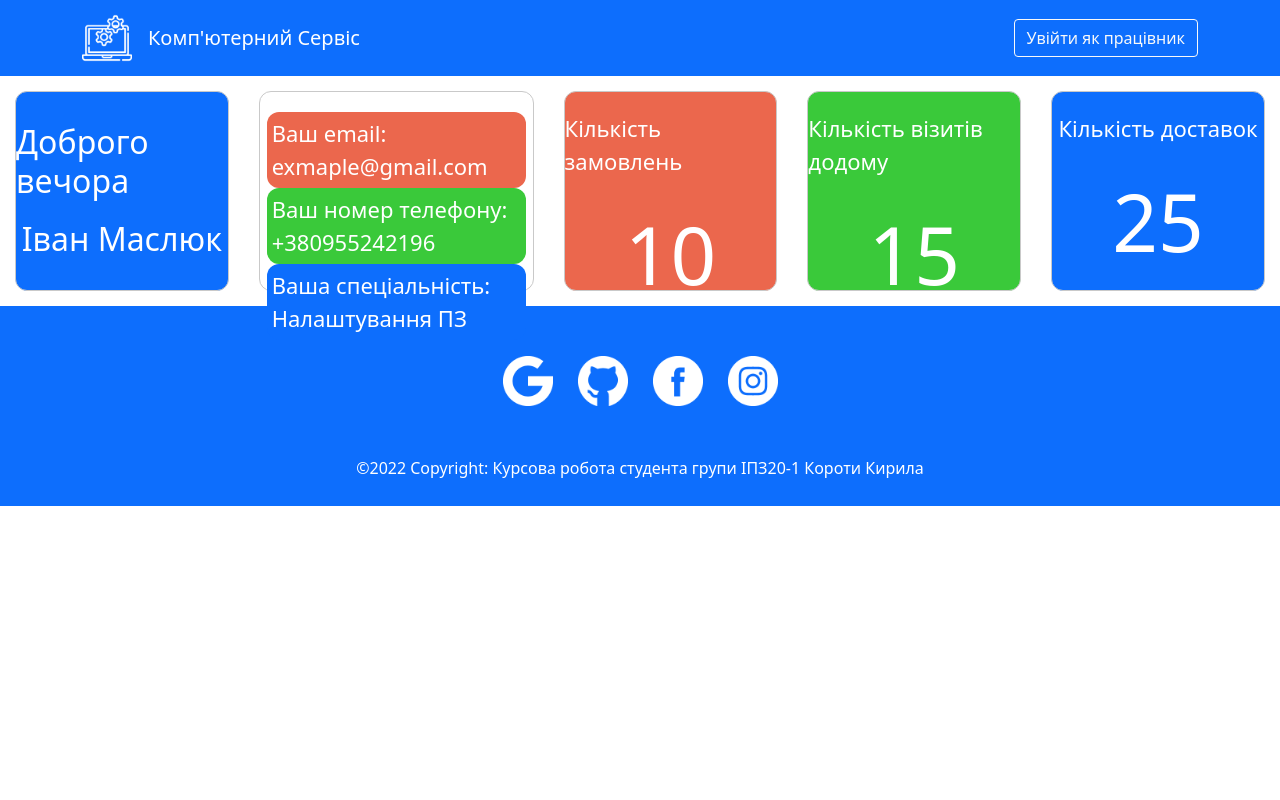
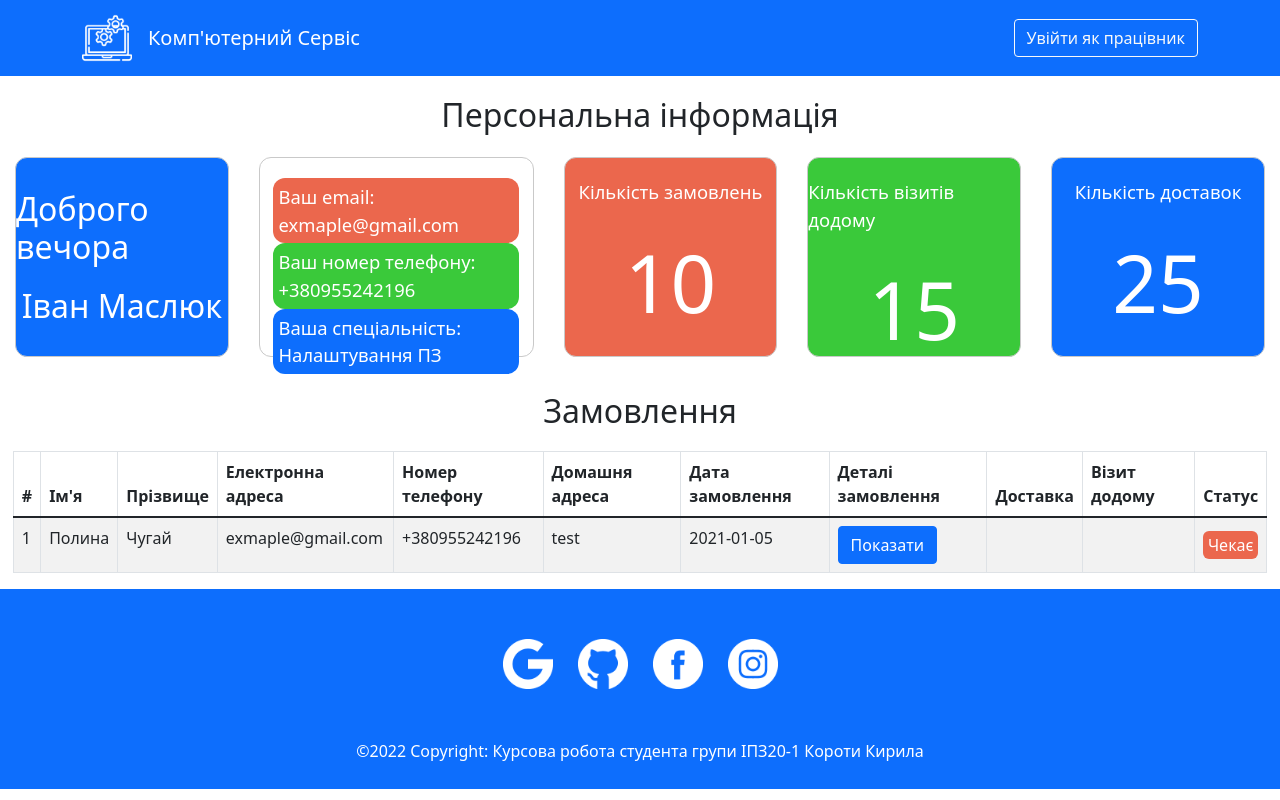
Before and after one commit to hipetech/CourseWork, a React (Create React App) app: page /servicemanPage in a window 1280 px wide. Built offline with nearby package versions, Linux system fonts and the light colour scheme.

Commit message:
Application table added;

```diff
--- a/package.json
+++ b/package.json
@@ -6,6 +6,7 @@
     "@testing-library/jest-dom": "^5.16.4",
     "@testing-library/react": "^13.2.0",
     "@testing-library/user-event": "^13.5.0",
+    "@types/react": "^18.0.9",
     "aos": "^3.0.0-beta.6",
     "bootstrap": "^5.1.3",
     "react": "^18.1.0",
--- /dev/null
+++ b/src/components/orderDetailsOverlay/orderDetailsOverlay.js
@@ -0,0 +1,43 @@
+
+import {Button, Overlay, Popover} from "react-bootstrap";
+import {useState} from "react";
+
+export const OrderDetailsOverlay = ({orderDetails}) => {
+    const [show, setShow] = useState(false);
+    const [target, setTarget] = useState(null);
+    let [buttonText, setButtonText] = useState('Показати')
+
+    const handleClick = (event) => {
+
+        if (buttonText === "Показати") {
+            setButtonText("Закрити");
+        } else {
+            setButtonText("Показати");
+        }
+
+        setShow(!show);
+        setTarget(event.target);
+    };
+
+    return (
+        <div>
+            <Button onClick={handleClick}>{buttonText}</Button>
+
+            <Overlay
+                show={show}
+                target={target}
+                placement="left"
+                containerPadding={20}
+            >
+                <Popover id="popover-contained">
+                    <Popover.Header as="h3">Деталі</Popover.Header>
+                    <Popover.Body>
+                        <p>
+                            {orderDetails}
+                        </p>
+                    </Popover.Body>
+                </Popover>
+            </Overlay>
+        </div>
+    );
+}
--- /dev/null
+++ b/src/components/userApplications/userApplications.css
@@ -0,0 +1,4 @@
+.applicationsTable {
+    width: 98% !important;
+    margin: 20px auto;
+}
--- /dev/null
+++ b/src/components/userApplications/userApplications.js
@@ -0,0 +1,66 @@
+import {Component} from "react";
+
+import "./userApplications.css"
+import {UserCard} from "../userCard/userCard";
+import {Table} from "react-bootstrap";
+
+export class UserApplications extends Component{
+    constructor(props) {
+        super(props);
+        this.state = {
+
+        }
+
+    }
+
+    render() {
+        return (
+            <>
+                <Table striped bordered hover className={"applicationsTable"}>
+                    <thead>
+                        <tr>
+                            <th>
+                                #
+                            </th>
+                            <th>
+                                Ім'я
+                            </th>
+                            <th>
+                                Прізвище
+                            </th>
+                            <th>
+                                Електронна адреса
+                            </th>
+                            <th>
+                                Номер телефону
+                            </th>
+                            <th>
+                                Домашня адреса
+                            </th>
+                            <th>
+                                Дата замовлення
+                            </th>
+                            <th>
+                                Деталі замовлення
+                            </th>
+                            <th>
+                                Доставка
+                            </th>
+                            <th>
+                                Візит додому
+                            </th>
+                            <th>
+                                Статус
+                            </th>
+                        </tr>
+                    </thead>
+                    <tbody>
+                        <UserCard cardData = {this.props.applications.application1}/>
+                    </tbody>
+                </Table>
+            </>
+        )
+    }
+
+
+}
--- /dev/null
+++ b/src/components/userCard/userCard.css
@@ -0,0 +1,24 @@
+.statusCard {
+    display: flex;
+    justify-content: center;
+    align-items: center;
+    border-radius: 6px;
+    color: white;
+    margin-top: 5px;
+}
+
+.statusCard > p {
+    margin: 2px;
+}
+
+.toDo {
+    background-color: #EB674D;
+}
+
+.inProgress {
+    background-color: #0D6EFD;
+}
+
+.done {
+    background-color: #4EC14E;
+}
--- /dev/null
+++ b/src/components/userCard/userCard.js
@@ -0,0 +1,93 @@
+import {Component} from "react";
+import {OrderDetailsOverlay} from '../orderDetailsOverlay/orderDetailsOverlay'
+import "./userCard.css"
+
+export class UserCard extends Component {
+    constructor(props) {
+        super(props);
+
+        this.state = {
+            status: this.props.cardData.status
+        }
+    }
+
+    orderStatusCheck = () =>{
+        if (this.state.status === 'to do'){
+            return (
+                <div className={"statusCard toDo"}>
+                    <p>
+                        Чекає
+                    </p>
+                </div>
+            )
+        } else if (this.state.status === 'in progress') {
+            return (
+                <div>
+                    <p className={"statusCard inProgress"}>
+                        Чекає
+                    </p>
+                </div>
+            )
+        } else if (this.state.status === 'done') {
+            return (
+                <div className={"statusCard done"}>
+                    <p>
+                        Виконано
+                    </p>
+                </div>
+            )
+        }
+    }
+
+
+    render() {
+        let {
+            firstName, lastName, email,
+            telNumber,
+            homeAddress,
+            applicationDate,
+            orderDetails,
+            delivery,
+            homeVisit
+        } = this.props.cardData
+        return (
+            <>
+                <tr>
+                    <td>
+                        1
+                    </td>
+                    <td>
+                        {firstName}
+                    </td>
+                    <td>
+                        {lastName}
+                    </td>
+                    <td>
+                        {email}
+                    </td>
+                    <td>
+                        {telNumber}
+                    </td>
+                    <td>
+                        {homeAddress}
+                    </td>
+                    <td>
+                        {applicationDate}
+                    </td>
+                    <td>
+                        <OrderDetailsOverlay orderDetails = {orderDetails}/>
+                    </td>
+                    <td>
+                        {delivery}
+                    </td>
+                    <td>
+                        {homeVisit}
+                    </td>
+                    <td>
+                        {this.orderStatusCheck()}
+                    </td>
+                </tr>
+            </>
+        )
+    }
+}
--- a/src/components/userInfo/userInfo.css
+++ b/src/components/userInfo/userInfo.css
@@ -43,7 +43,7 @@
     justify-content: space-between;
     align-items: center;
     font-weight: normal;
-    font-size: 22px;
+    font-size: 1.15rem;
     height: 80%;
     color: white;
 }
@@ -53,7 +53,7 @@
     justify-content: center;
     align-items: center;
     border-radius: 12px;
-    width: 95%;
+    width: 90%;
 }
 
 .item:hover {
--- a/src/pages/servicemanPage/servicemanPage.css
+++ b/src/pages/servicemanPage/servicemanPage.css
@@ -0,0 +1,5 @@
+.title {
+    display: flex;
+    justify-content: center;
+    margin-top: 20px;
+}
--- a/src/pages/servicemanPage/servicemanPage.js
+++ b/src/pages/servicemanPage/servicemanPage.js
@@ -1,6 +1,7 @@
 import {Component} from "react";
 import "./servicemanPage.css"
 import {UserInfo} from "../../components/userInfo/userInfo";
+import {UserApplications} from "../../components/userApplications/userApplications";
 
 export class ServicemanPage extends Component {
     constructor(props) {
@@ -15,15 +16,63 @@ export class ServicemanPage extends Component {
                 countOfApplications: 10,
                 countOfHomeVisits: 15,
                 countOfDeliveries: 25
+            },
+            applications: {
+                application1: {
+                    firstName: 'Полина',
+                    lastName: 'Чугай',
+                    email: 'exmaple@gmail.com',
+                    telNumber: '+380955242196',
+                    homeAddress: 'test',
+                    applicationDate: '2021-01-05',
+                    orderDetails: 'Lorem ipsum dolor sit amet, consectetur adipiscing elit, sed do eiusmod tempor incididunt ut labore et dolore magna aliqua. Ut enim ad minim veniam, quis nostrud exercitation ullamco laboris nisi ut aliquip ex ea commodo consequat.',
+                    delivery: true,
+                    homeVisit: true,
+                    status: 'to do'
+                },
+                application2: {
+                    firstName: 'Полина',
+                    lastName: 'Чугай',
+                    email: 'exmaple@gmail.com',
+                    telNumber: '+380955242196',
+                    homeAddress: 'test',
+                    applicationDate: '2021-01-05',
+                    orderDetails: 'Lorem ipsum dolor sit amet, consectetur adipiscing elit, sed do eiusmod tempor incididunt ut labore et dolore magna aliqua. Ut enim ad minim veniam, quis nostrud exercitation ullamco laboris nisi ut aliquip ex ea commodo consequat.',
+                    delivery: true,
+                    homeVisit: true,
+                    status: 'to do'
+                },
+                application3: {
+                    firstName: 'Полина',
+                    lastName: 'Чугай',
+                    email: 'exmaple@gmail.com',
+                    telNumber: '+380955242196',
+                    homeAddress: 'test',
+                    applicationDate: '2021-01-05',
+                    orderDetails: 'Lorem ipsum dolor sit amet, consectetur adipiscing elit, sed do eiusmod tempor incididunt ut labore et dolore magna aliqua. Ut enim ad minim veniam, quis nostrud exercitation ullamco laboris nisi ut aliquip ex ea commodo consequat.',
+                    delivery: true,
+                    homeVisit: true,
+                    status: 'to do'
+                }
+
             }
         }
     }
 
     render() {
-        return (
-            <>
-                <UserInfo data={this.state.user}/>
-            </>
-        )
+        return (<>
+                <section className="masterInfo">
+                    <h2 className={"title"}>
+                        Персональна інформація
+                    </h2>
+                    <UserInfo data={this.state.user}/>
+                </section>
+                <section className="mastersApplications">
+                    <h2 className="title">
+                        Замовлення
+                    </h2>
+                    <UserApplications applications={this.state.applications}/>
+                </section>
+            </>)
     }
 }
```
Also changed, not shown: 1 other file (tests, documents, lock files or other folders).
